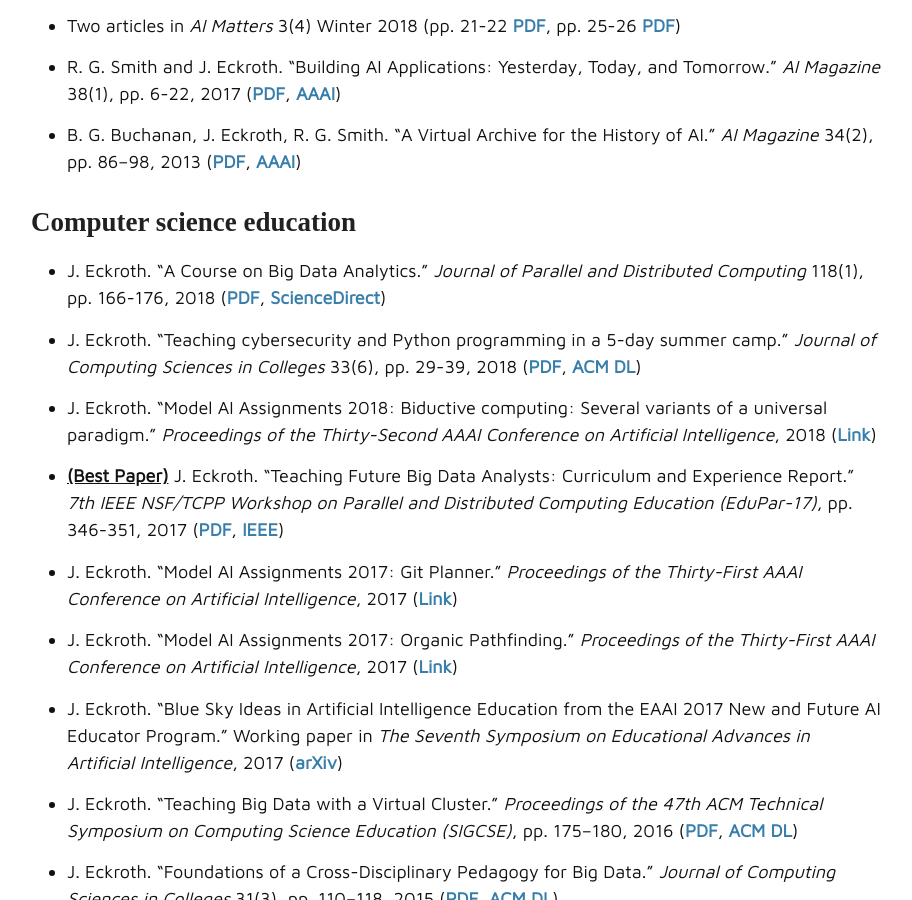
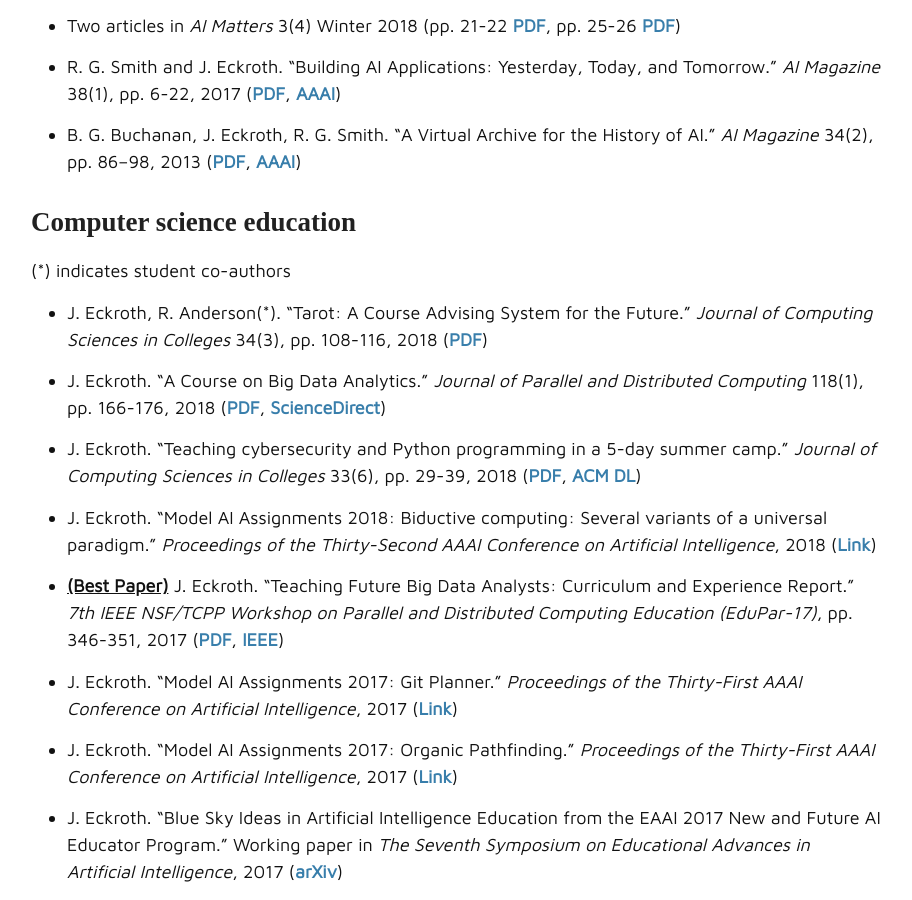
Before and after one commit to joshuaeckroth/faculty-website, a Jekyll site: the page built from notes/recent-publications.markdown, in a window 1280 px wide and 900 px high, scrolled down 361 px. Shown: the whole window, without its empty margins (184-1096 px from the left). Built offline with Jekyll 4.4.1, drawn with Linux system fonts in a browser that asks for light colours; some web fonts are replaced.

Commit message:
Added Tarot paper

```diff
--- a/notes/recent-presentations.markdown
+++ b/notes/recent-presentations.markdown
@@ -17,6 +17,7 @@
 
 ## Computer science education
 
+- Tarot: A Course Advising System for the Future -- presented at CCSC-E 2018; [slides](../downloads/eckroth-tarot-ccsc-e-2018-trimmed.pdf); [paper](../downloads/eckroth-anderson-ccsc-e-2018-tarot.pdf)
 - Teaching cybersecurity and Python programming in a 5-day summer camp -- presented at CCSC-NE 2018; [slides](../downloads/eckroth-ccsc-ne-2018.pdf); [paper](../downloads/eckroth-ccsc-ne-2018-cybersecurity-summer-camp.pdf)
 - Biductive computing: Several variants of a universal paradigm -- presented at EAAI 2018; [slides](../downloads/eckroth-eaai18-biductive-computing.pdf); [project materials](http://modelai.gettysburg.edu/2018/biductive/index.html)
 - Git Planner -- presented at EAAI 2017; [slides](../downloads/eckroth-eaai17-git-planner.pdf); [project materials](http://modelai.gettysburg.edu/2017/gitplanner/index.html)
--- a/notes/recent-publications.markdown
+++ b/notes/recent-publications.markdown
@@ -14,6 +14,10 @@
 - B. G. Buchanan, J. Eckroth, R. G. Smith. "A Virtual Archive for the History of AI." *AI Magazine* 34(2), pp. 86–98, 2013 ([PDF](../downloads/buchanan-et-al-2013.pdf), [AAAI](http://www.aaai.org/ojs/index.php/aimagazine/article/view/2455))
 
 ## Computer science education
+
+(\*) indicates student co-authors
+
+- J. Eckroth, R. Anderson(\*). "Tarot: A Course Advising System for the Future." *Journal of Computing Sciences in Colleges* 34(3), pp. 108-116, 2018 ([PDF](../downloads/eckroth-anderson-ccsc-e-2018-tarot.pdf))
 
 - J. Eckroth. "A Course on Big Data Analytics." *Journal of Parallel and Distributed Computing* 118(1), pp. 166-176, 2018 ([PDF](../downloads/eckroth2018course.pdf), [ScienceDirect](https://www.sciencedirect.com/science/article/pii/S0743731518300972))
 
```
